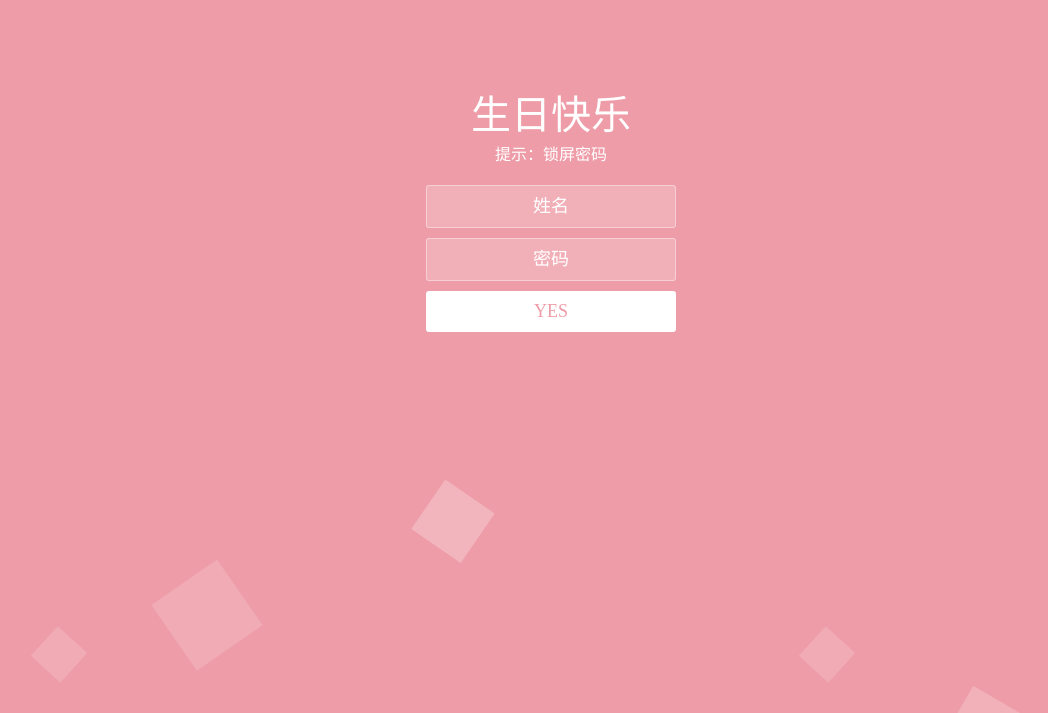
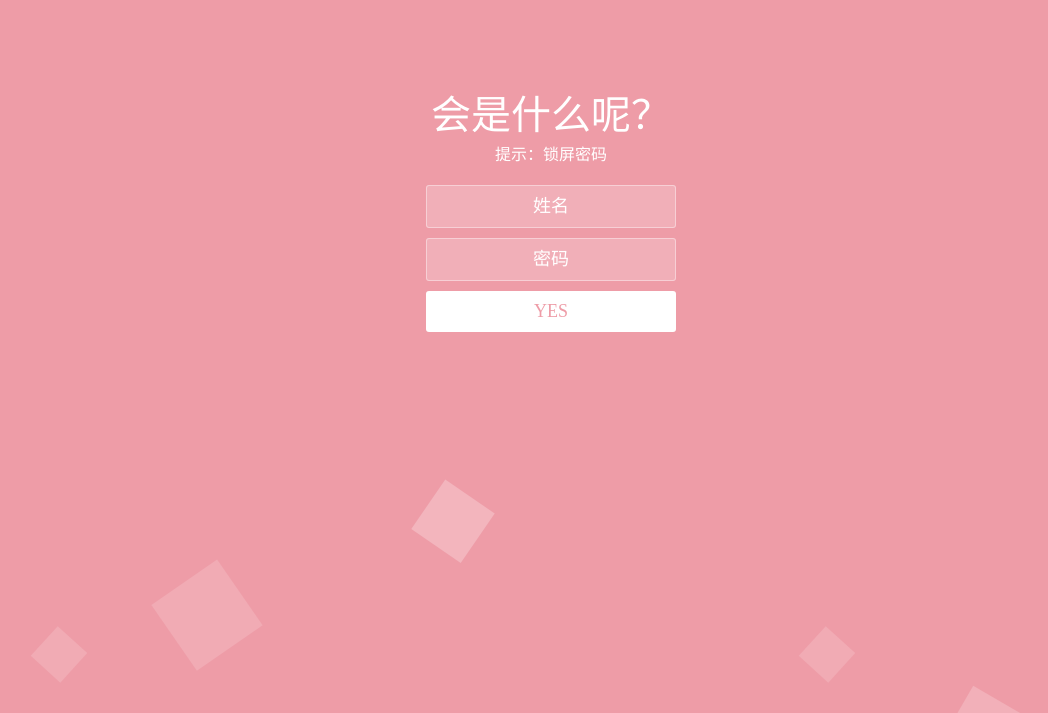
Before and after one commit to codefoxs/srkl, a plain HTML site: page index1.html in a window 1280 px wide. Shown: the part 87-800 px from the top of the page, without its empty margins (89-1137 px from the left). Drawn offline with Linux system fonts and the light colour scheme.

Commit message:
Update index1.html

```diff
--- a/index1.html
+++ b/index1.html
@@ -4,14 +4,14 @@
 		<meta charset="UTF-8" />
 		<meta http-equiv="X-UA-Compatible" content="IE=edge,chrome=1" />
 		<meta name="viewport" content="width=device-width, initial-scale=1.0" />
-		<title>Happy Birthday</title>
+		<title>接近了。。？？</title>
 		<link rel="stylesheet" type="text/css" href="css/index.css" />
 	</head>
 	<body>
 		<div class="htmleaf-container">
 			<div class="wrapper">
 				<div class="container">
-					<h1>生日快乐</h1>
+					<h1>会是什么呢？</h1>
 					<div>提示：锁屏密码</div>
 					<form class="form">
 						<input id="userName" name="userName" type="text" placeholder="姓名" />
```
